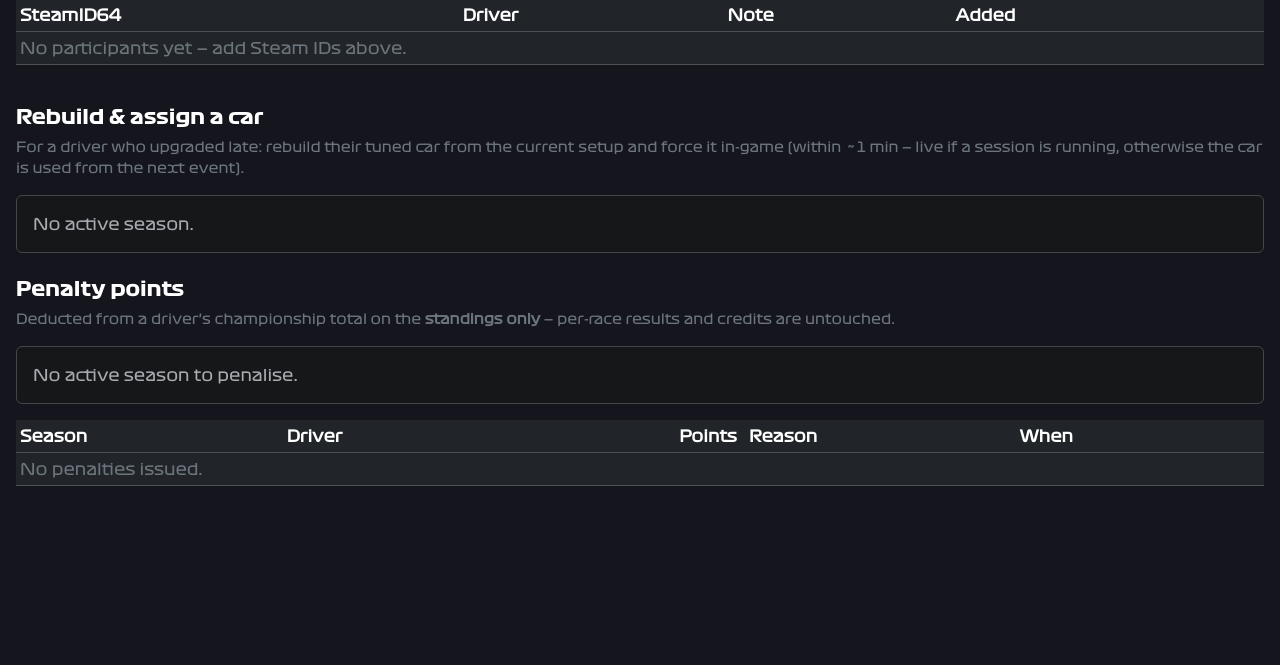
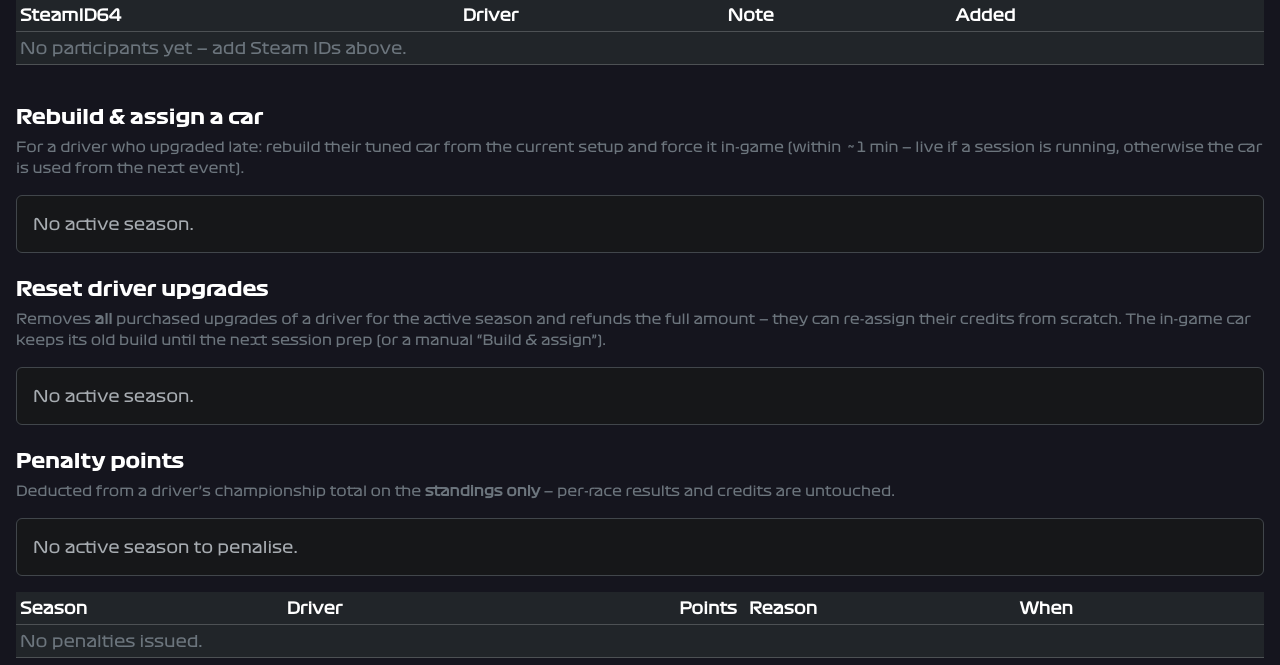
Before and after one commit to Dremet/tsura2, a Flask app: template tsura/app/blueprints/career/templates/career/admin.html in a window 1280 px wide. Shown: the part 867-1532 px from the top of the page. Before the commit the page ends 1353 px from the top, so only its background shows below. Run offline with Flask 3, Linux system fonts and the light colour scheme; the template is opened without the code that fills it, so the values that code supplies are empty; parts of the project's set-up code (start-up, migrations or seed data) failed here and were passed over; some libraries are stand-ins or nearby versions.

Commit message:
career admin: reset a driver's upgrades (full refund, redistribute)
Co-Authored-By: Claude Fable 5 <noreply@anthropic.com>

```diff
--- a/tsura/app/blueprints/career/templates/career/admin.html
+++ b/tsura/app/blueprints/career/templates/career/admin.html
@@ -169,6 +169,27 @@
   </tbody></table></div>
 {% endif %}
 
+<h5 class="mt-4">Reset driver upgrades</h5>
+<p class="text-secondary small">Removes <strong>all</strong> purchased upgrades of a driver for the
+  active season and refunds the full amount — they can re-assign their credits from scratch.
+  The in-game car keeps its old build until the next session prep (or a manual
+  “Build &amp; assign”).</p>
+{% if pen_season %}
+<div class="card bg-dark border-secondary mb-3"><div class="card-body">
+  <form method="post" action="{{ url_for('career.admin_reset_upgrades') }}" class="row g-2 align-items-end"
+        onsubmit="return confirm('Reset ALL upgrades of this driver and refund their credits?');">
+    <input type="hidden" name="csrf_token" value="{{ csrf_token }}">
+    <input type="hidden" name="season_id" value="{{ pen_season.id }}">
+    <div class="col-md-5"><label class="form-label small">Driver ({{ pen_season.name }})</label>
+      <select name="steam_id" class="form-select bg-dark text-white border-secondary" required>
+        <option value="" disabled selected>Choose driver…</option>
+        {% for d in pen_drivers %}<option value="{{ d.steam_id }}">{{ d.name }}</option>{% endfor %}
+      </select></div>
+    <div class="col-md-3"><button class="btn btn-outline-danger w-100">Reset upgrades</button></div>
+  </form>
+</div></div>
+{% else %}<div class="alert alert-secondary">No active season.</div>{% endif %}
+
 <h5 class="mt-4">Penalty points</h5>
 <p class="text-secondary small">Deducted from a driver’s championship total on
   the <strong>standings only</strong> — per-race results and credits are untouched.</p>
```
Also changed, not shown: tsura/app/blueprints/career/routes.py (+43 -0 lines).
